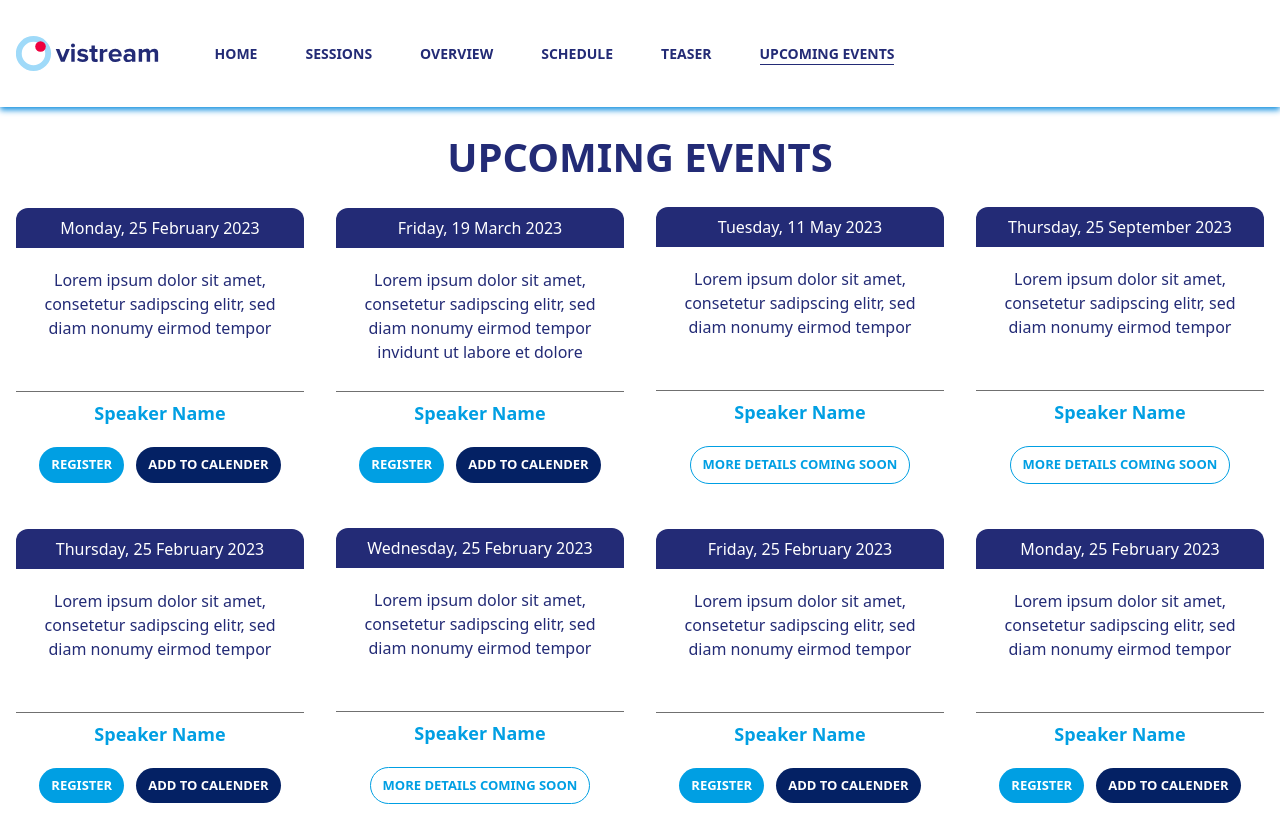
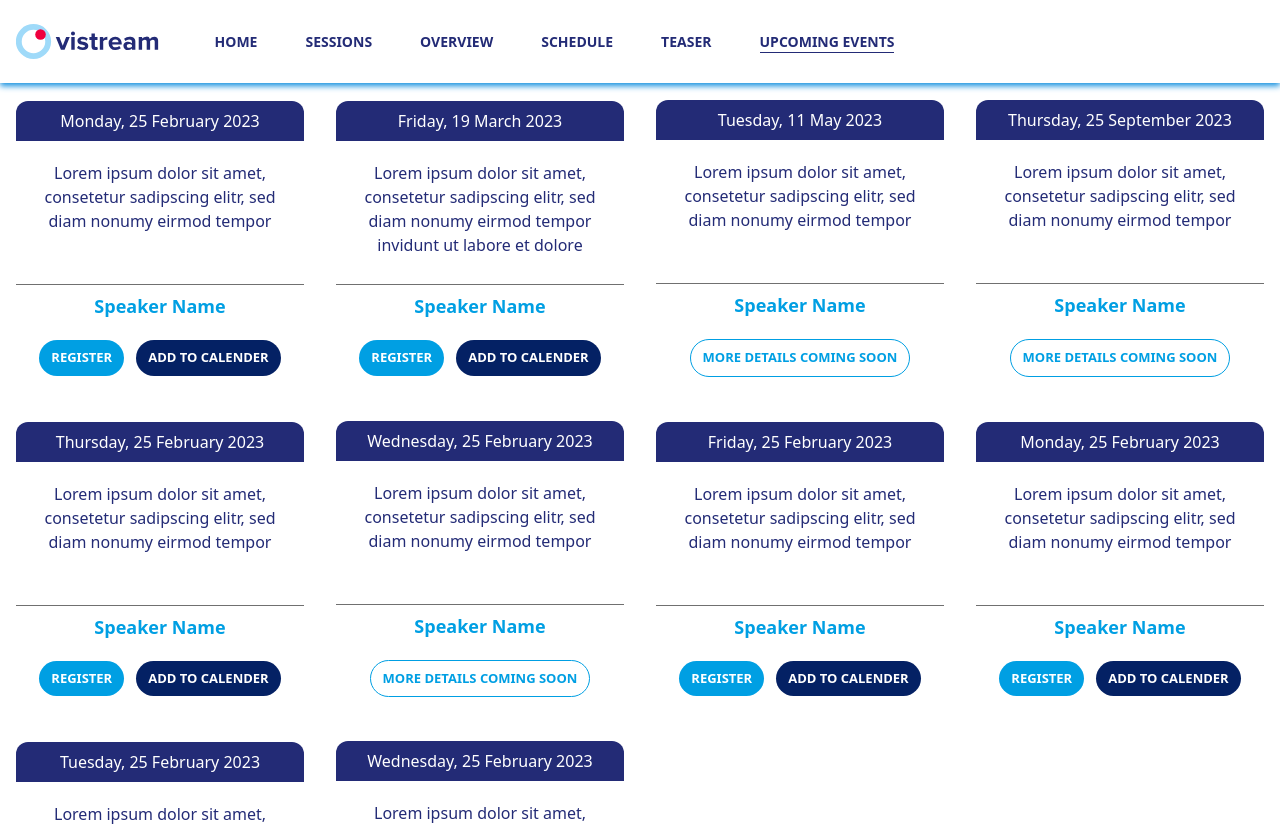
Before and after one commit to MehmetCakir1/vistream-webinar-platform, a React (Create React App) app: page /upcomingevents in a window 1280 px wide. Shown: the top 826 px of the page. Built offline with nearby package versions, Linux system fonts and the light colour scheme.

Commit message:
navbar fixed

```diff
--- a/src/components/Header.jsx
+++ b/src/components/Header.jsx
@@ -5,7 +5,7 @@ const Header = () => {
 
 
   return (
-    <header className="header h-[500px] 2xl:h-[721px] w-full max-w-[1920px] m-auto flex flex-col lg:flex-row justify-center items-center gap-8">
+    <header className="header h-[500px] 2xl:h-[721px] w-full max-w-[1920px] m-auto flex flex-col lg:flex-row justify-center items-center gap-8 mt-[5rem] ">
       <section className='max-w-[780px] 2xl:translate-x-[-7rem] '>
         <h3 className='text-[#232B76] text-xl lg:text-[21px] font-semibold py-1 2xl:py-2 px-2 '>NEXT WEBINAR</h3>
         <h1 className='text-white text-xl lg:text-[40px] leading-none italic pt-1 pb-5 2xl:pb-7 px-2 '>EVENT NAME it amet, consetetur sadipscing elitr, sed diam nonumy eirmod tempor</h1>
--- a/src/components/Navbar.jsx
+++ b/src/components/Navbar.jsx
@@ -9,16 +9,16 @@ const Navbar = () => {
 
 
   return (
-    <nav className='flex flex-col w-full'>
+    <nav className='flex flex-col w-full fixed top-0 z-50 bg-white'>
       <div className='w-full flex items-center  text-[#232B76] font-bold text-[14px] lg:shadow-[0_3px_6px_#1490DF] relative'>
-      <div className='navbar-logo flex justify-between items-center gap-5 lg:gap-12 py-3 lg:py-9  w-full md:w-auto md:mr-[2.5rem]'>
+      <div className='navbar-logo flex justify-between items-center gap-5 lg:gap-12 py-1 lg:py-6  w-full md:w-auto md:mr-[2.5rem]'>
       {/* <div className='navbar-logo flex justify-between items-center gap-5 lg:gap-12 py-3 lg:py-9 pl-[1rem] xl:pl-[6rem] 2xl:pl-[17rem] w-full md:w-auto md:mr-[2.5rem]'> */}
         <NavLink to="/"><img src="assets/logo.svg" alt="logo" className=' object-cover'/></NavLink>
         <FaBars className='text-3xl md:hidden pr-2'
         onClick={()=>setShowNavbar(!showNavbar)}
         />
       </div>
-        <div className='items-center gap-5 lg:gap-12 py-9 hidden md:flex '>
+        <div className='items-center gap-5 lg:gap-12 py-6 hidden md:flex '>
         <NavLink  className={({ isActive }) =>
                 isActive
                   ? "border-b border-[#232B76]"
--- a/src/pages/AllUpcomingEvents.jsx
+++ b/src/pages/AllUpcomingEvents.jsx
@@ -4,7 +4,7 @@ import { upcomingEventsData } from '../utils/upcomingEventsData'
 
 const AllUpcomingEvents = () => {
   return (
-    <div className='min-h-[calc(100vh-220px)] m-auto'>
+    <div className='min-h-[calc(100vh-120px)] m-auto'>
       <h1 className='py-5 text-center text-[#232b76] text-[40px] font-semibold'>UPCOMING EVENTS</h1>
       <main className='grid md:grid-cols-2 lg:grid-cols-3 xl:grid-cols-4 2xl:grid-cols-5 gap-y-8 justify-center'>
         {upcomingEventsData.map(item=>{
--- a/src/pages/Overview.jsx
+++ b/src/pages/Overview.jsx
@@ -2,7 +2,7 @@ import React from 'react'
 
 const Overview = () => {
   return (
-    <div className='min-h-[calc(100vh-220px)] uppercase font-bold text-3xl flex items-center justify-center'>Overview</div>
+    <div className='min-h-[calc(100vh-120px)] uppercase font-bold text-3xl flex items-center justify-center'>Overview</div>
   )
 }
 
--- a/src/pages/Schedule.jsx
+++ b/src/pages/Schedule.jsx
@@ -2,7 +2,7 @@ import React from 'react'
 
 const Schedule = () => {
   return (
-    <div className='min-h-[calc(100vh-220px)] uppercase font-bold text-3xl flex items-center justify-center'>Schedule</div>
+    <div className='min-h-[calc(100vh-120px)] uppercase font-bold text-3xl flex items-center justify-center'>Schedule</div>
   )
 }
 
--- a/src/pages/Sessions.jsx
+++ b/src/pages/Sessions.jsx
@@ -2,7 +2,7 @@ import React from 'react'
 
 const Sessions = () => {
   return (
-    <div className='min-h-[calc(100vh-220px)] uppercase font-bold text-3xl flex items-center justify-center'>Sessions</div>
+    <div className='min-h-[calc(100vh-120px)] uppercase font-bold text-3xl flex items-center justify-center'>Sessions</div>
   )
 }
 
--- a/src/pages/Teaser.jsx
+++ b/src/pages/Teaser.jsx
@@ -2,7 +2,7 @@ import React from 'react'
 
 const Teaser = () => {
   return (
-    <div className='min-h-[calc(100vh-220px)] uppercase font-bold text-3xl flex items-center justify-center'>Teaser</div>
+    <div className='min-h-[calc(100vh-120px)] uppercase font-bold text-3xl flex items-center justify-center'>Teaser</div>
   )
 }
 
```
